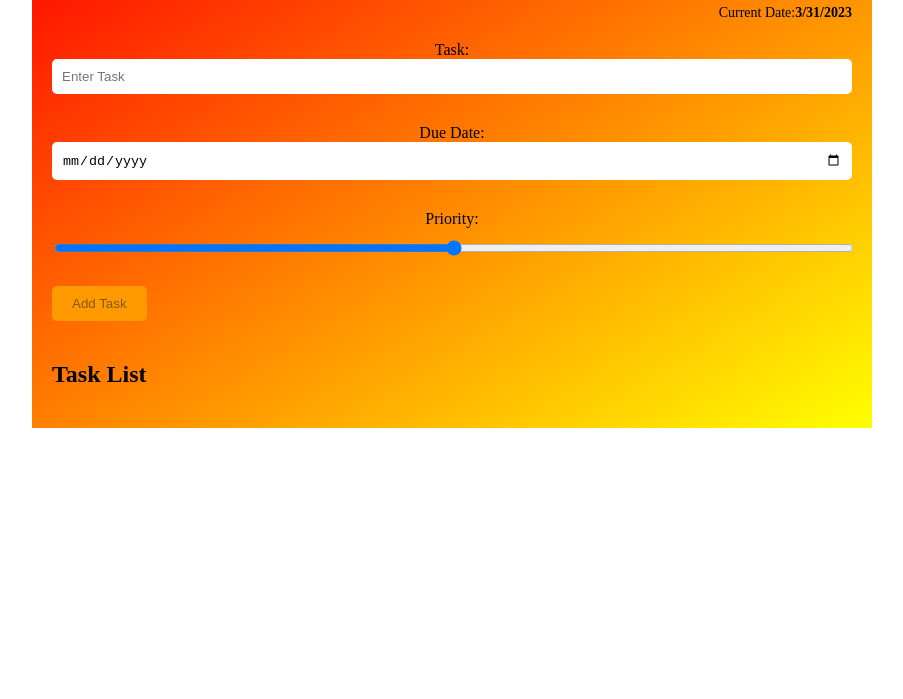
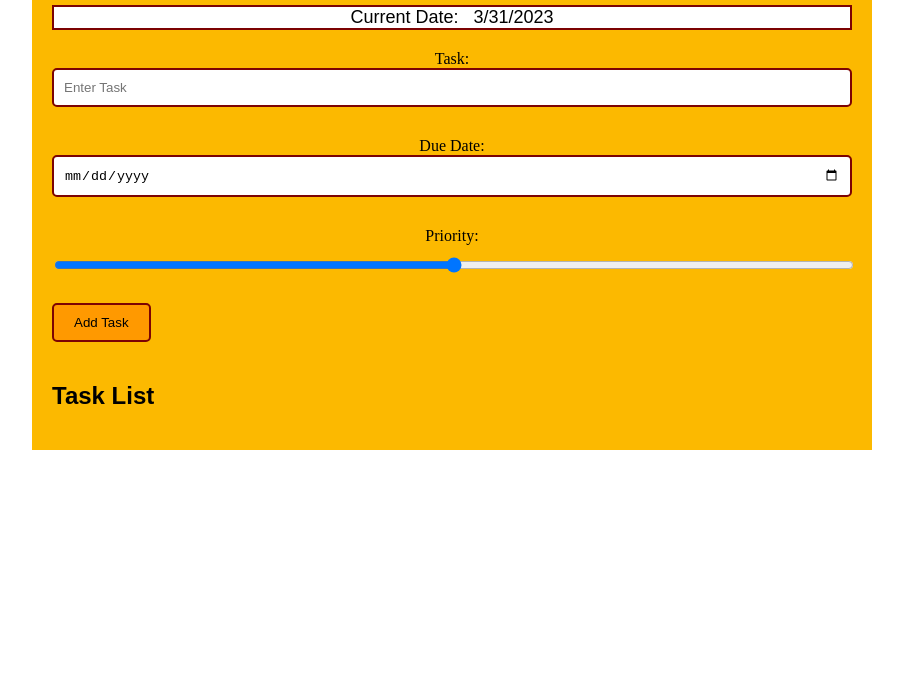
Before and after one commit to ejehlers/To-Do-App, a plain HTML site: page index.html in a window 1280 px wide. Shown: the part 101-800 px from the top of the page, without its empty margins (188-1091 px from the left). Drawn offline with Linux system fonts and the light colour scheme.

Commit message:
Final Changes
Final Changes

```diff
--- a/index.html
+++ b/index.html
@@ -7,18 +7,24 @@
     <link rel="stylesheet" href="style.css" />
   </head>
   <body>
-    <div class="container">
+    <main>
       <h1>To Do List:</h1>
+
       <div class="date">
-        <p>Current Date:<span id="currentDate"></span></p>
+        <span>Current Date:</span>
+        <span id="currentDate"></span>
       </div>
-      <div class="form"><label</div>
+
+      <div class="form">
         <label for="task">Task:</label>
-      <input type="text" id="task" placeholder="Enter Task"/>
+        <input type="text" id="task" placeholder="Enter Task" />
+
         <label for="Due Date">Due Date:</label>
-      <input type="date" id="due-date" />
+        <input type="date" id="duedate" />
+
         <label for="priority">Priority:</label>
         <input type="range" min="1" max="5" id="priority" />
+
         <button id="add">Add Task</button>
       </div>
 
@@ -26,7 +32,7 @@
         <h2>Task List</h2>
         <ul id="taskList"></ul>
       </div>
-  </div>
+    </main>
 
     <script src="script.js"></script>
   </body>
--- a/script.js
+++ b/script.js
@@ -2,9 +2,9 @@
 const currentDate = new Date().toLocaleDateString();
 document.getElementById("currentDate").textContent = currentDate;
 
-// Get task input fields
+// Get task input fields, define task input fields.
 const taskInput = document.getElementById("task");
-const dueDateInput = document.getElementById("due date");
+const dueDateInput = document.getElementById("duedate");
 const priorityInput = document.getElementById("priority");
 
 // Get task list
--- a/style.css
+++ b/style.css
@@ -1,8 +1,12 @@
-.container {
+body {
+  font-family: sans-serif;
+}
+
+main {
   max-width: 800px;
   margin: 0 auto;
   padding: 20px;
-  background-image: linear-gradient(to bottom right, red, yellow);
+  background-color: #fcb900;
 }
 
 h1 {
@@ -24,6 +28,7 @@ h1 {
   border-radius: 5px;
   border: none;
   margin-bottom: 20px;
+  border: 2px solid rgb(124, 3, 3);
 }
 
 .form input[type="date"] {
@@ -32,6 +37,7 @@ h1 {
   border-radius: 5px;
   border: none;
   margin-bottom: 20px;
+  border: 2px solid rgb(124, 3, 3);
 }
 
 .form input[type="range"] {
@@ -44,12 +50,12 @@ h1 {
 
 .form button {
   background-color: hsl(36, 100%, 50%);
-  color: #865905;
+  color: #000000;
   padding: 10px 20px;
   border-radius: 5px;
   border: none;
   cursor: pointer;
-  border: #d4edda;
+  border: 2px solid rgb(124, 3, 3);
 }
 
 .form button:hover {
@@ -107,7 +113,10 @@ h1 {
   color: #007bff;
 }
 
-.list li .edit:hover,
+.list li .edit:hover {
+  text-decoration: underline;
+}
+
 .list li .delete:hover {
   text-decoration: underline;
 }
@@ -118,16 +127,15 @@ h1 {
 }
 
 .date {
-  text-align: right;
+  text-align: center;
   margin-bottom: 20px;
+  border: 2px solid rgb(124, 3, 3);
+  background-color: #ffffff;
+  font-size: large;
 }
 
-.date p {
-  font-size: 14px;
-}
-
-.date span {
-  font-weight: bold;
+#currentdate {
+  padding-left: 10px;
 }
 
 .priority-bar {
```
Also changed, not shown: 1 other file. Lines whose indentation alone changed are shown as unchanged.
